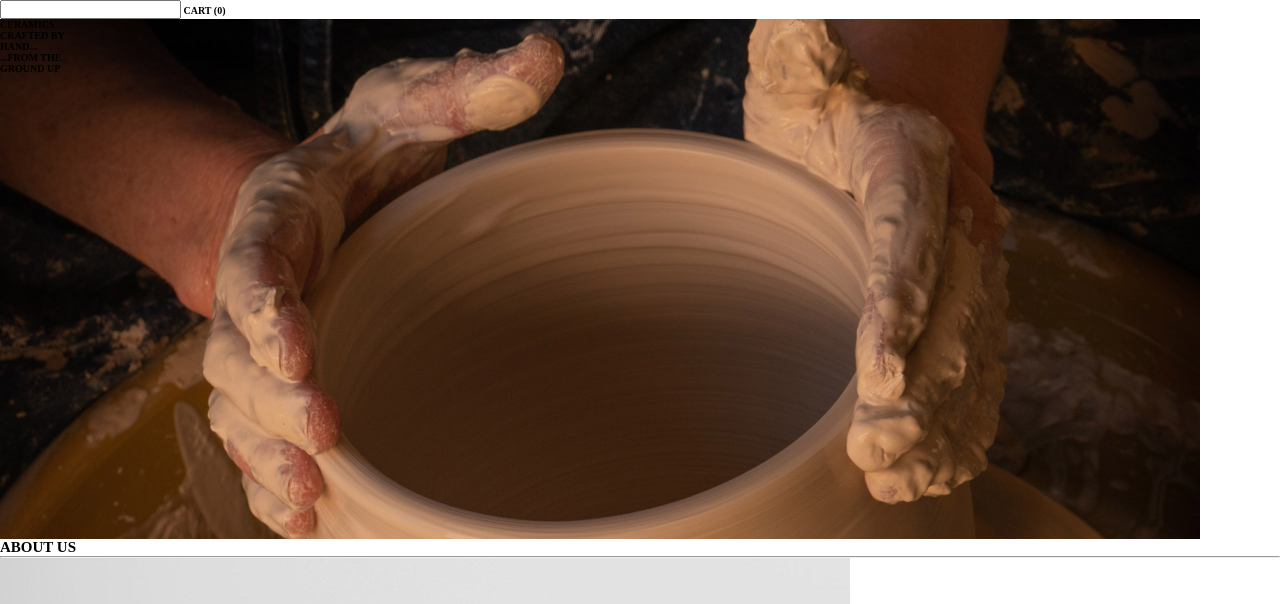
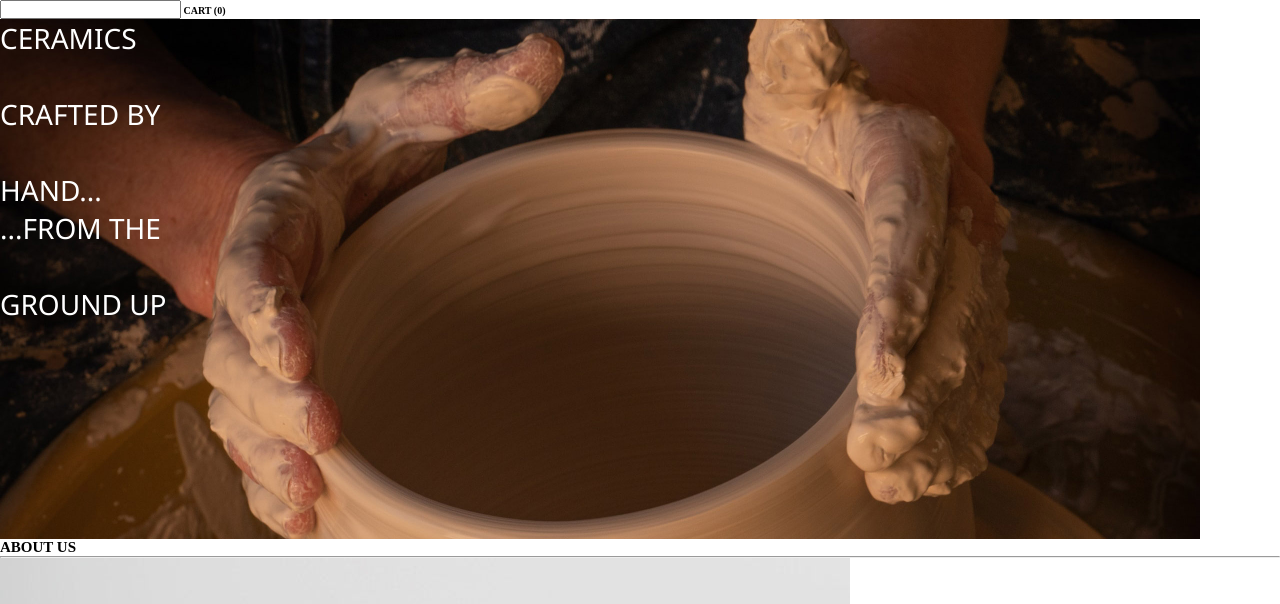
Before and after one commit to LBarandiaran/CaraCara_Site, a plain HTML site: page index.html in a window 1280 px wide. Shown: the part 143-747 px from the top of the page. Drawn offline with Linux system fonts and the light colour scheme.

Commit message:
Modified Home Elements, Font Type, Color

```diff
--- a/index.html
+++ b/index.html
@@ -26,13 +26,13 @@
     <main>
         <section class="home" id="home">
             <div>
-                <strong>CERAMICS</strong><br>
-                <strong>CRAFTED BY</strong><br>
-                <strong>HAND...</strong>
+                <p>CERAMICS</p><br>
+                <p>CRAFTED BY</p><br>
+                <p>HAND...</p>
             </div>
             <div>
-                <strong>...FROM THE</strong><br>
-                <strong>GROUND UP</strong>
+                <p>...FROM THE</p><br>
+                <p>GROUND UP</p>
             </div>
         </section>
         <section id="about">
--- a/styles.css
+++ b/styles.css
@@ -36,4 +36,7 @@ html {
     background-size: cover;
     width: 1200px;
     height: 520px;
+    font-family: 'Segoe UI';
+    font-size: 2.8rem;
+    color: white;
 }
```
